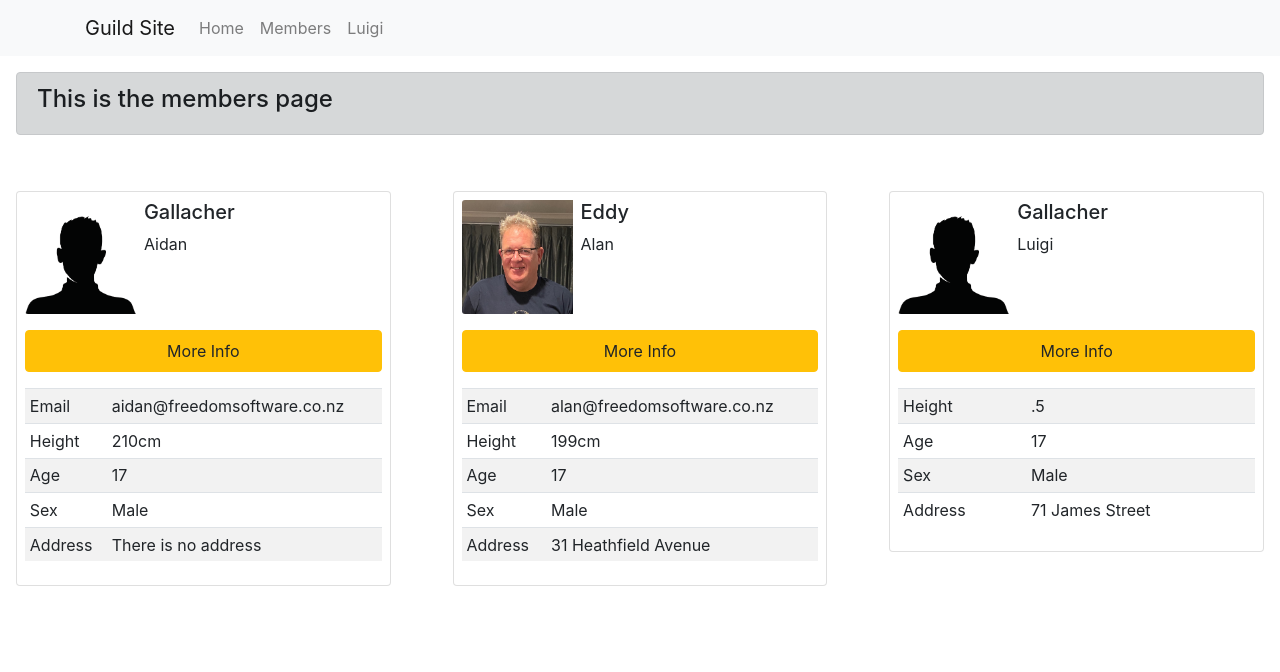
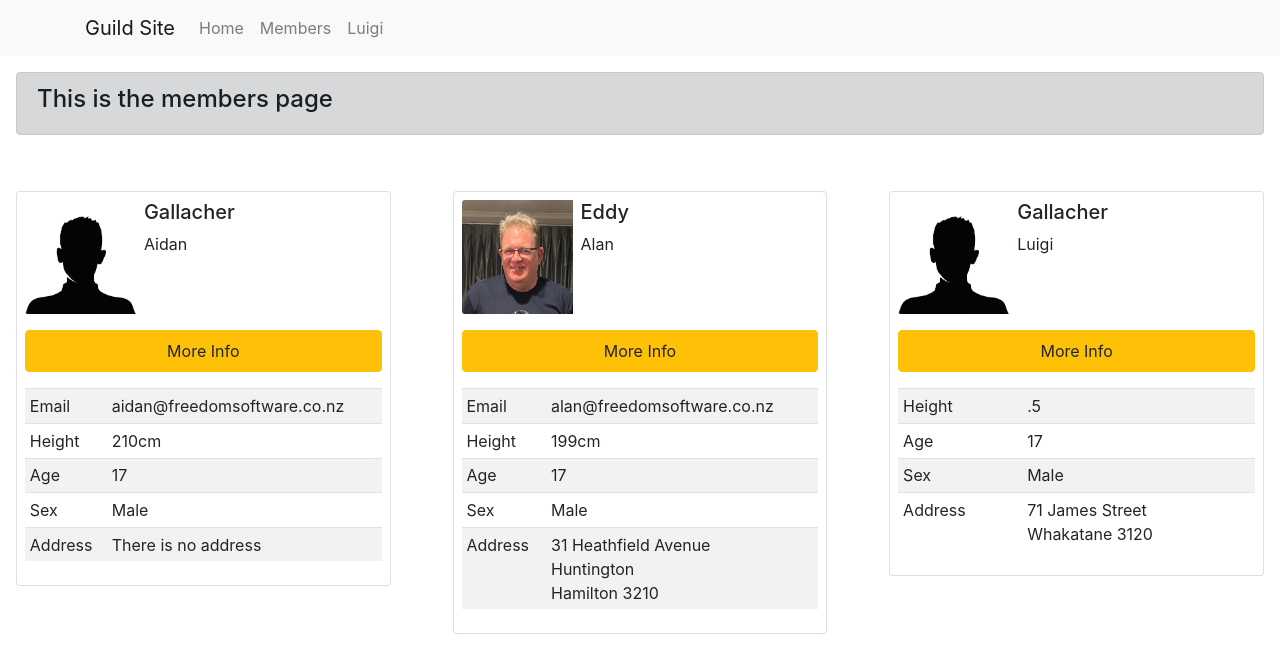
Before and after one commit to FlorpWasTaken/alanproject, an Angular app: page /members in a window 1280 px wide. Shown: the top 672 px of the page. Built offline with nearby package versions, Linux system fonts and the light colour scheme.

Commit message:
Updated address formatting

```diff
--- a/src/app/members/member/more-info/more-info.component.scss
+++ b/src/app/members/member/more-info/more-info.component.scss
@@ -0,0 +1,3 @@
+td{
+    white-space: pre;
+}
--- a/src/app/members/member/more-info/more-info.component.ts
+++ b/src/app/members/member/more-info/more-info.component.ts
@@ -28,7 +28,16 @@ public formattedAddress: string;
 
 public formatAddress(){
   if (this.member.address_street !== null){
-  this.formattedAddress = this.member.address_street;
+    this.formattedAddress = this.member.address_street;
+    if (this.member.address_suburb !== null){
+      this.formattedAddress = this.formattedAddress + '\n' + this.member.address_suburb;
+    }
+    if (this.member.address_city !== null){
+      this.formattedAddress = this.formattedAddress + '\n' + this.member.address_city;
+        if(this.member.address_postCode !==null){
+        this.formattedAddress = this.formattedAddress + ' ' + this.member.address_postCode;
+      }
+    }
   }else{
     this.formattedAddress = 'There is no address';
   }
--- a/src/app/members/members.component.ts
+++ b/src/app/members/members.component.ts
@@ -55,8 +55,8 @@ export class MembersComponent implements OnInit {
       "email": "",
       "website": "luigiadventures.co.nz",
       "address_street": "71 James Street",
-      "address_suburb": "",
-      "address_city": "Whakatane",
+      "address_suburb": null,
+      "address_city": 'Whakatane',
       "address_state": null,
       "address_postCode": "3120",
       "height": ".5",
```
